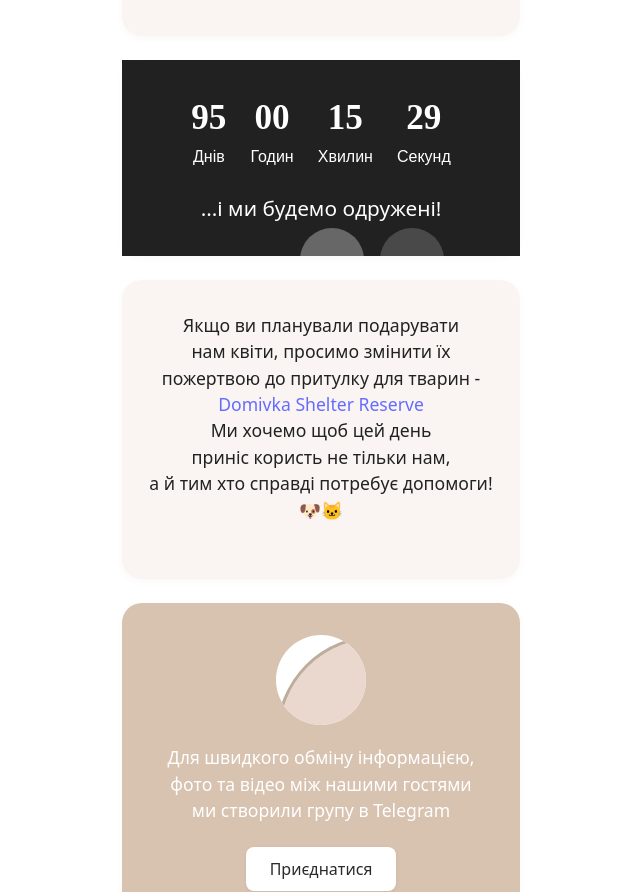
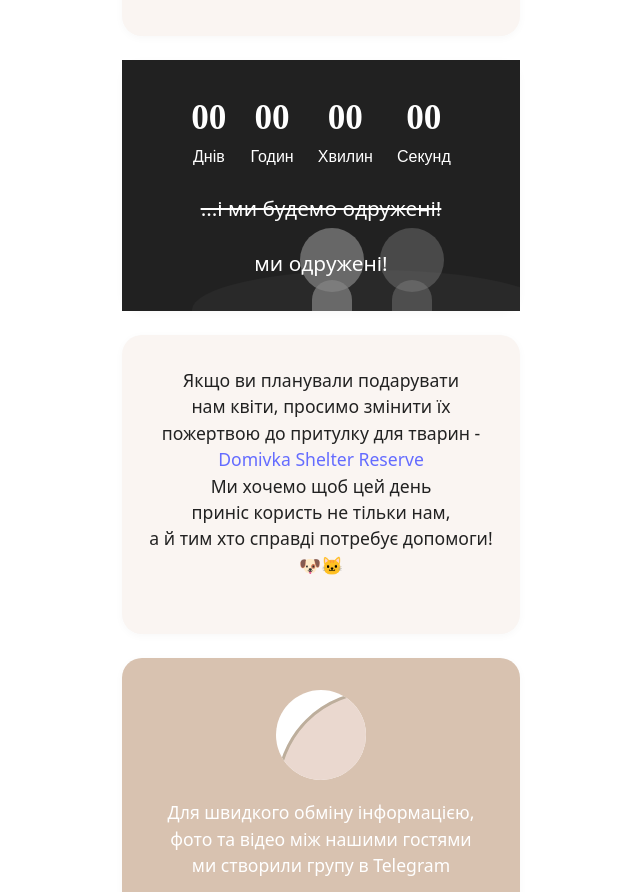
Before and after one commit to yholia/wedding-landing, a React (Vite) app: page / in a window 1280 px wide. Shown: the part 3340-4232 px from the top of the page, without its empty margins (319-959 px from the left). Built offline with nearby package versions, Linux system fonts and the light colour scheme; a web font is replaced by a local one.

Commit message:
Fix timer calculation logic and update caption to reflect married status

```diff
--- a/src/components/Countdown.tsx
+++ b/src/components/Countdown.tsx
@@ -60,7 +60,7 @@ const Caption = styled.div`
 
 function getTimeLeft() {
     const now = new Date();
-    const diff = eventDate.getTime() - now.getTime();
+    const diff = now.getTime() - eventDate.getTime();
     const days = Math.max(0, Math.floor(diff / (1000 * 60 * 60 * 24)));
     const hours = Math.max(0, Math.floor((diff / (1000 * 60 * 60)) % 24));
     const minutes = Math.max(0, Math.floor((diff / (1000 * 60)) % 60));
@@ -108,7 +108,8 @@ const Countdown: React.FC = () => {
                     <TimeLabel>Секунд</TimeLabel>
                 </TimeBlock>
             </TimerRow>
-            <Caption>...і ми будемо одружені!</Caption>
+            <Caption style={{"text-decoration-line": "line-through"}}>...і ми будемо одружені!</Caption>
+            <Caption>ми одружені!</Caption>
         </Wrapper>
     );
 };
```
